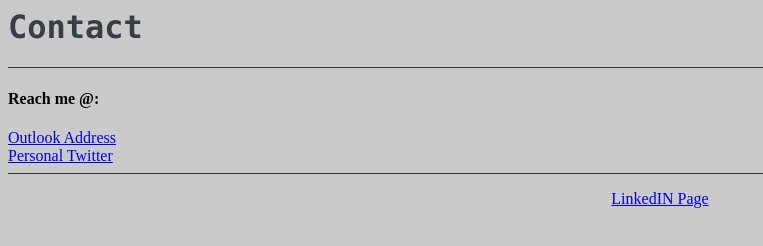
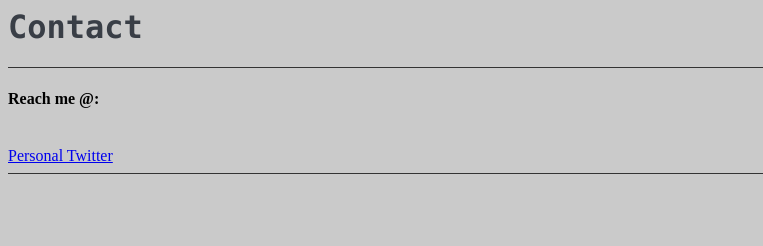
Before and after one commit to Pretsdaya/pretsdaya.github.io, a plain HTML site: page Contact.html in a window 1280 px wide. Shown: the whole page, without its empty margins (0-763 px from the left). Drawn offline with Linux system fonts and the light colour scheme.

Commit message:
Update Contact.html

```diff
--- a/Contact.html
+++ b/Contact.html
@@ -10,7 +10,7 @@
     <h1 class=monospace>Contact</h1>
     <hr>
     <h4>Reach me @:</h4>
-    <a href="mailto:pretsdaya@outlook.com">Outlook Address</a>
+    <!-- <a href="mailto:pretsdaya@outlook.com">Outlook Address</a> -->
     <br>
     <a href="https://twitter.com/Pretsdaya">Personal Twitter</a>
 
@@ -28,7 +28,7 @@
     <center>
         <ul>
             <!-- <a href="mailto:pretsdaya@gmail.com">Email: pretsdaya@gmail.com</a> -->
-            <a href="http://www.linkedin.com/in/PreteshDaya">LinkedIN Page</a>
+            <!-- <a href="http://www.linkedin.com/in/PreteshDaya">LinkedIN Page</a>  -->
         </ul>
     </center>
 
```
